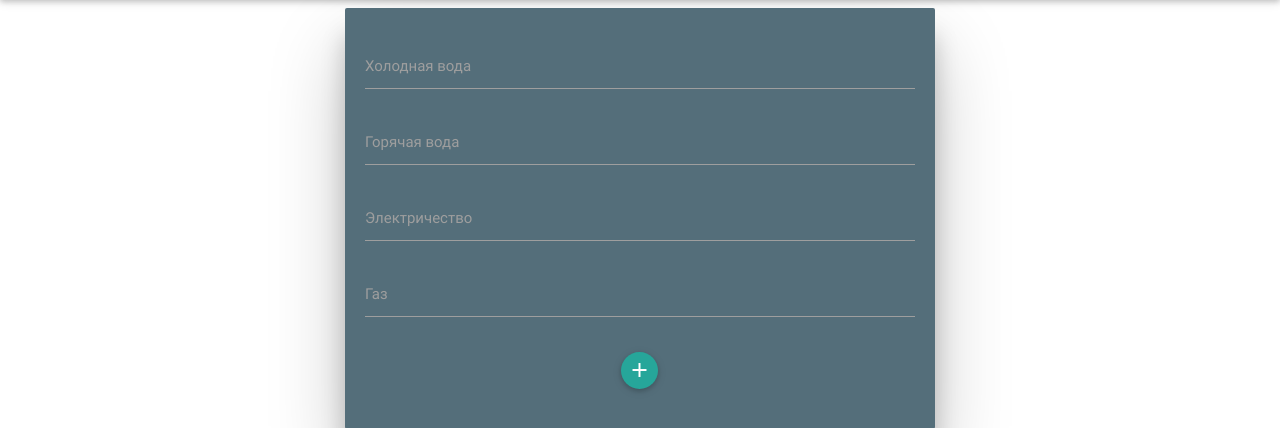
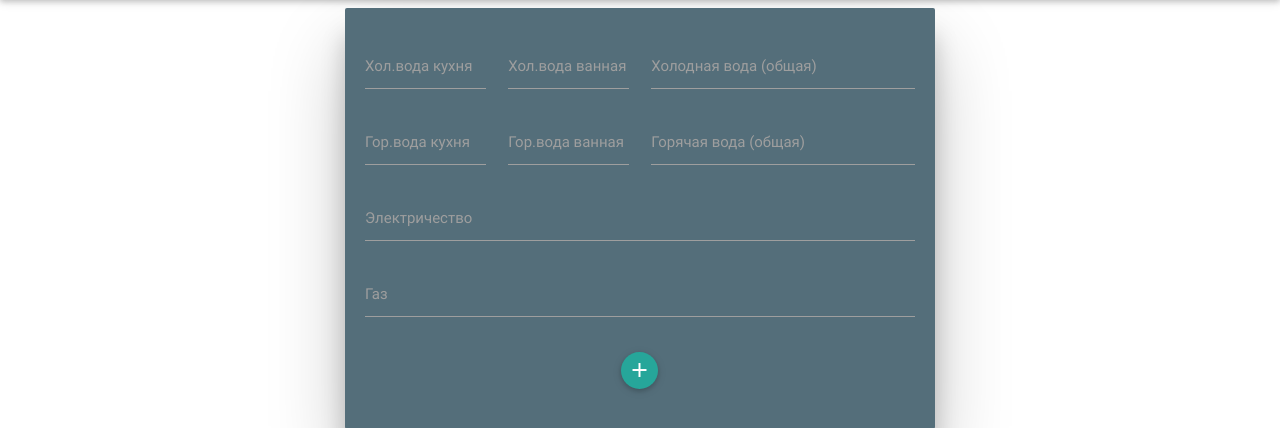
Before and after one commit to ybrbnf/p1, a Django app: template service/templates/service/add.html in a window 1280 px wide. Shown: the part 64-492 px from the top of the page. Run offline with Django 3.2, Linux system fonts and the light colour scheme; the template is opened without the code that fills it: most values are stand-ins (such as "Sample title", 1, 10 or a date in 2020); form fields are guessed from the names that the template uses; some libraries are stand-ins or nearby versions.

Commit message:
upd AddForm

```diff
--- a/service/templates/service/add.html
+++ b/service/templates/service/add.html
@@ -5,14 +5,34 @@
 	<form class="col s12" enctype="multipart/form-data" method="POST" id="form_ID">
 		{% csrf_token %}
 		<div class="row">
-			<div class="input-field col s12">
+			<div class="input-field col s12 m3">
+				<input name="val1" type="text" value=""></input>
+				<label>Хол.вода кухня</label>
+			</div>
+			<div class="input-field col s12 m3">
+				<input name="val2" type="text" value="" oninput="{{ form.cold_water.id_for_label }}.value = parseInt(val1.value) + parseInt(val2.value)"></input>
+				<label>Хол.вода ванная</label>
+			</div>
+			<div class="input-field col s12 m6">
 				{{ form.cold_water }}
-				<label for="{{ form.cold_water.id_for_label }}">Холодная вода</label>
+				<label for="{{ form.cold_water.id_for_label }}">Холодная вода (общая)</label>
 			</div>
-			<div class="input-field col s12">
+
+
+			<div class="input-field col s12 m3">
+				<input name="val3" type="text" value=""></input>
+				<label>Гор.вода кухня</label>
+			</div>
+			<div class="input-field col s12 m3">
+				<input name="val4" type="text" value="" oninput="{{ form.hot_water.id_for_label }}.value = parseInt(val3.value) + parseInt(val4.value)"></input>
+				<label>Гор.вода ванная</label>
+			</div>
+			<div class="input-field col s12 m6">
 				{{ form.hot_water }}
-				<label for="{{ form.hot_water.id_for_label }}">Горячая вода</label>
+				<label for="{{ form.hot_water.id_for_label }}">Горячая вода (общая)</label>
 			</div>
+
+
 			<div class="input-field col s12">
 				{{ form.electricity }}
 				<label for="{{ form.electricity.id_for_label }}">Электричество</label>
@@ -29,5 +49,7 @@
   	</div>
     </form>
 
+
 </div>
+
 {% endblock %}
--- a/templates/base.html
+++ b/templates/base.html
@@ -6,6 +6,7 @@
     <link href="http://fonts.googleapis.com/icon?family=Material+Icons" rel="stylesheet">
     <!--Import materialize.css-->
     <link type="text/css" rel="stylesheet" href="{% static 'css/materialize.css' %}">
+    <link rel="icon" href="{% static 'img/favicon.ico' %}" sizes="32x32">
 
 
     <!--Let browser know website is optimized for mobile-->
```
Also changed, not shown: service/forms.py (+8 -2 lines), static/img/favicon.ico (added).
